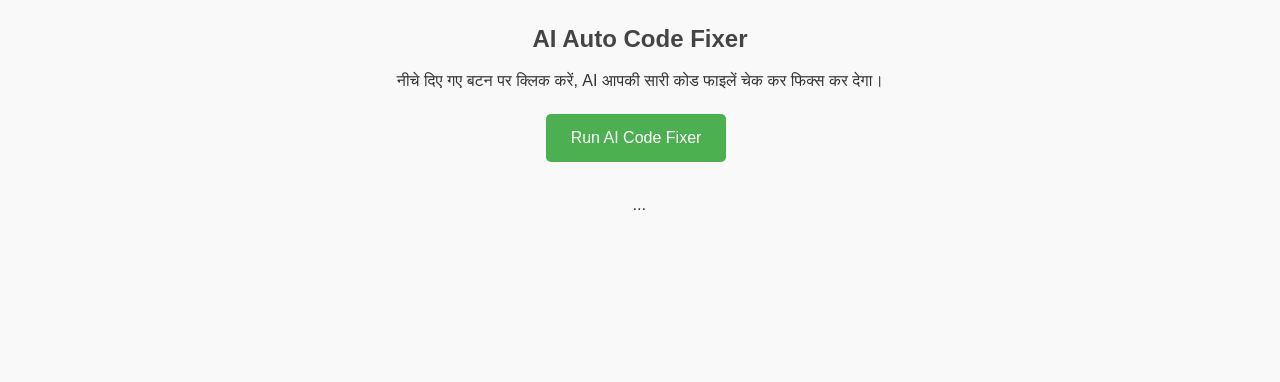
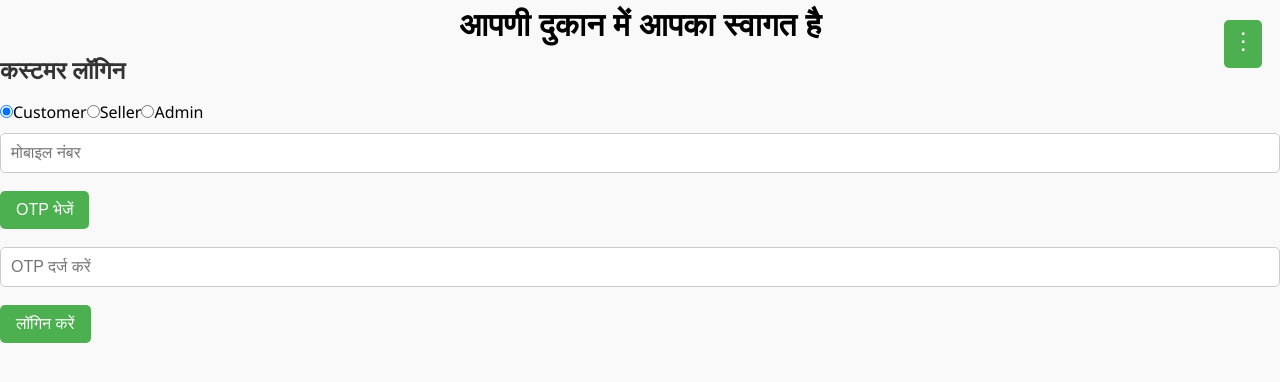
Before and after one commit to aapani-dukan/Aapani-dukan-frontend, a React (Create React App) app: page / in a window 1280 px wide. Shown: the top 382 px of the page. Built offline with nearby package versions, Linux system fonts and the light colour scheme.

Commit message:
Update index.js

```diff
--- a/src/index.js
+++ b/src/index.js
@@ -1,15 +1,16 @@
 import React from "react";
-import App from "./App";
 import { createRoot } from "react-dom/client";
-import AiFix from "./AiFix";
-
-function MainApp() {
-  return (
-    <div>
-      <AiFix />
-    </div>
-  );
-}
+import { BrowserRouter as Router, Routes, Route } from "react-router-dom";
+import App from "./App";        // यह आपका पूरा ऐप (Login आदि) है
+import AiFix from "./AiFix";    // AI Fix Page
 
 const root = createRoot(document.getElementById("root"));
-root.render(<MainApp />);
+
+root.render(
+  <Router>
+    <Routes>
+      <Route path="/" element={<App />} />
+      <Route path="/fix" element={<AiFix />} />
+    </Routes>
+  </Router>
+);
```
